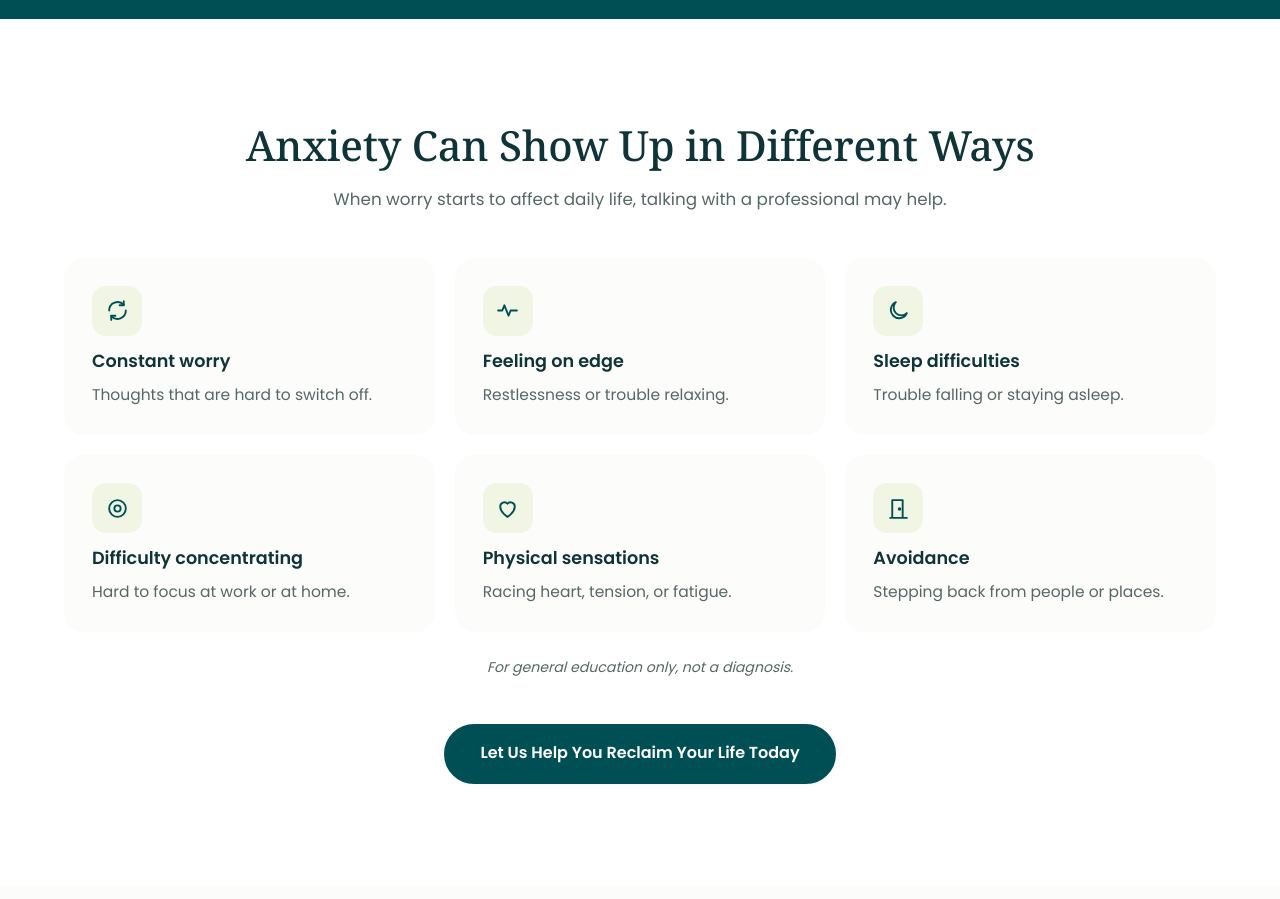
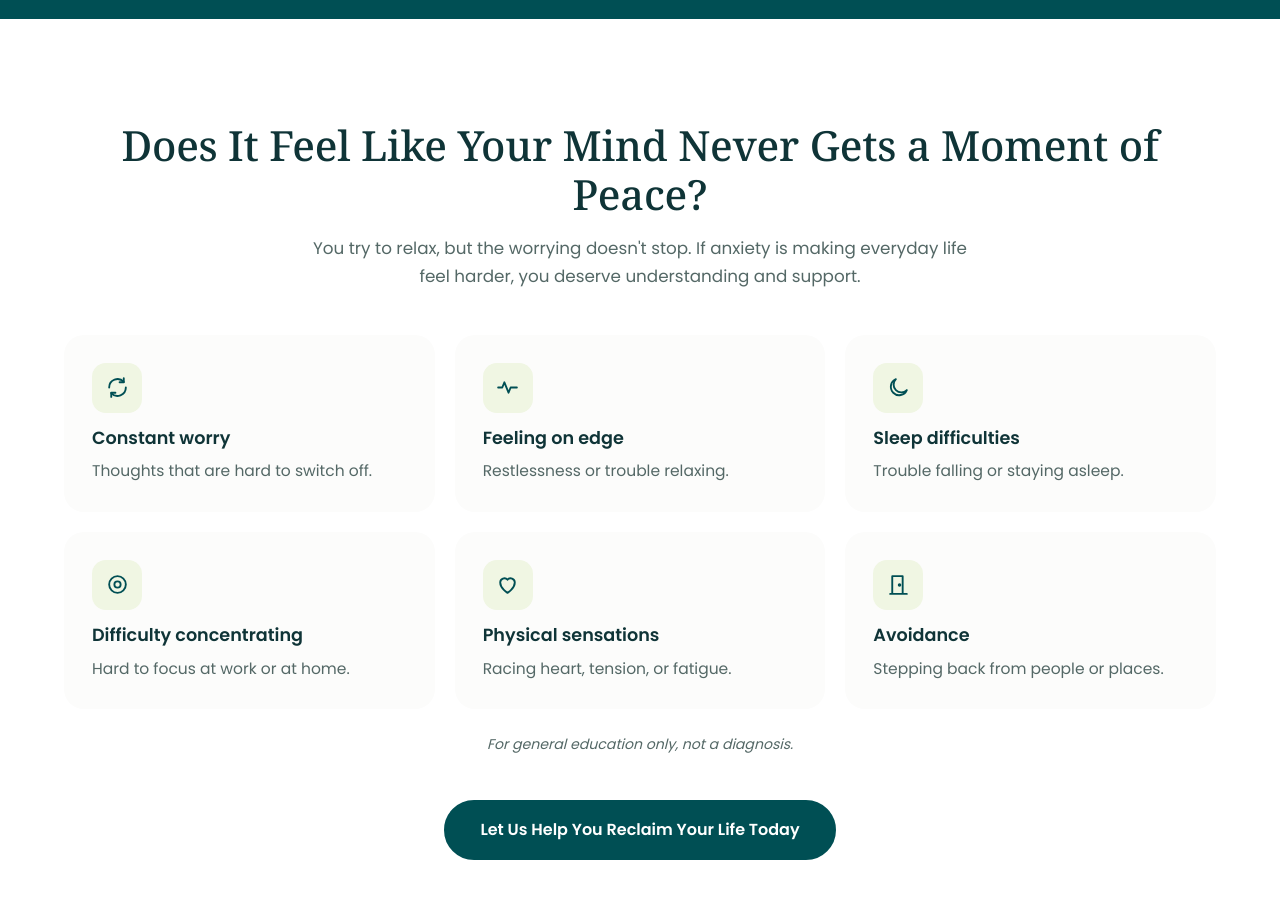
Before and after one commit to gladsamante04-gif/Reclamation-Center-Anxiety-landing-page, a website built with Vite: page index.html in a window 1280 px wide. Shown: the part 967-1866 px from the top of the page. Built offline with nearby package versions, Linux system fonts and the light colour scheme.

Commit message:
Symptoms section: new H2 and intro copy
Co-Authored-By: Claude Fable 5 <noreply@anthropic.com>
Claude-Session: https://claude.ai/code/session_01DsgnGzy7eDztcJmVojgrum

```diff
--- a/index.html
+++ b/index.html
@@ -67,8 +67,8 @@
 
 <section class="bg-white">
   <div class="wrap center">
-    <h2>Anxiety Can Show Up in Different Ways</h2>
-    <p class="intro">When worry starts to affect daily life, talking with a professional may help.</p>
+    <h2>Does It Feel Like Your Mind Never Gets a Moment of Peace?</h2>
+    <p class="intro">You try to relax, but the worrying doesn't stop. If anxiety is making everyday life feel harder, you deserve understanding and support.</p>
     <div class="grid grid-3">
       <div class="card"><div class="icon"><svg viewBox="0 0 24 24" fill="none" stroke="currentColor" stroke-width="1.8" stroke-linecap="round" stroke-linejoin="round" aria-hidden="true"><path d="M4 12a8 8 0 0 1 14-5.3M20 12a8 8 0 0 1-14 5.3"/><path d="M18 3v4h-4M6 21v-4h4"/></svg></div><div class="card-body"><h3>Constant worry</h3><p>Thoughts that are hard to switch off.</p></div></div>
       <div class="card"><div class="icon"><svg viewBox="0 0 24 24" fill="none" stroke="currentColor" stroke-width="1.8" stroke-linecap="round" stroke-linejoin="round" aria-hidden="true"><path d="M3 12h4l2-5 4 10 2-5h6"/></svg></div><div class="card-body"><h3>Feeling on edge</h3><p>Restlessness or trouble relaxing.</p></div></div>
```
